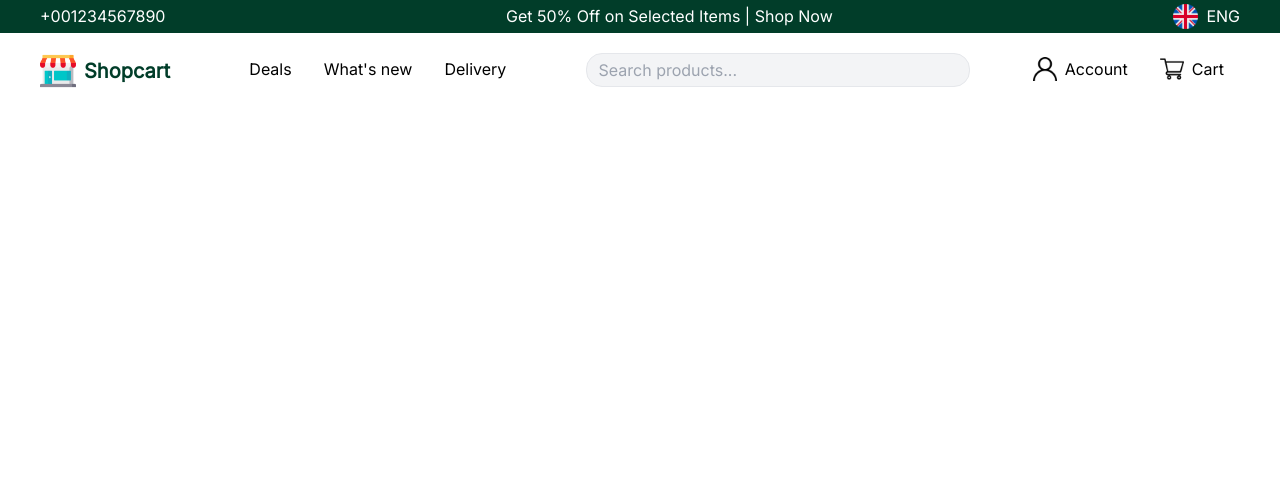
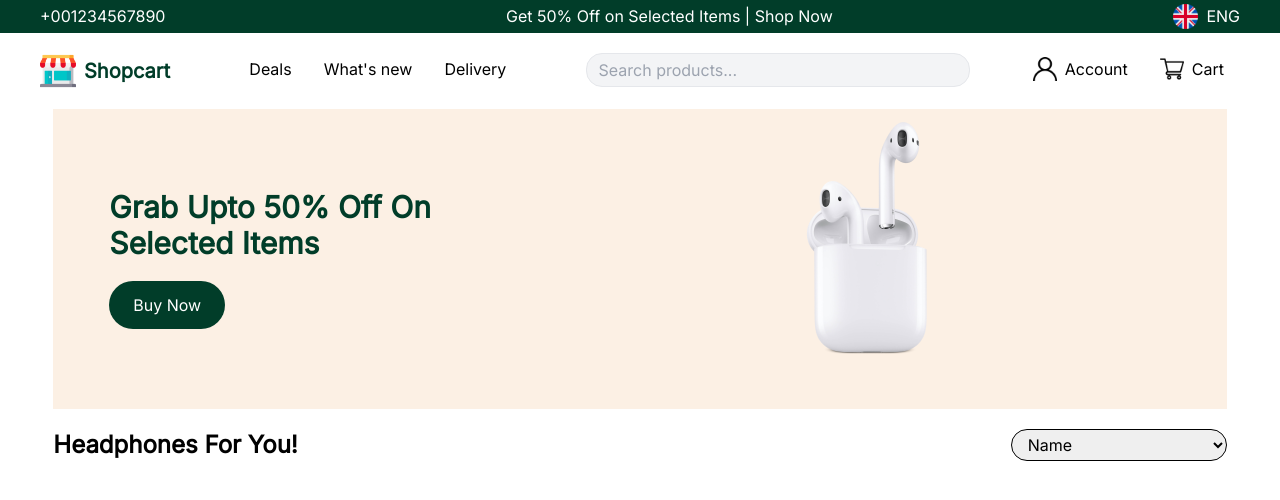
Before and after one commit to AramAfunts/React-Headphones, a React (Create React App) app: page / in a window 1280 px wide. Shown: the top 500 px of the page. Built offline with nearby package versions, Linux system fonts and the light colour scheme.

Commit message:
added hero section

```diff
--- a/src/App.js
+++ b/src/App.js
@@ -1,12 +1,46 @@
 import React from "react";
 import { TopBar } from "./components/TopBar";
 import { Header } from "./components/Header";
+import { Hero } from "./components/Hero";
 
 function App() {
   return (
     <div className="App">
       <TopBar />
       <Header />
+      <div className="wrapper">
+        <Hero />
+        <div className="products">
+          <div className="top-block">
+            <h1>Headphones For You!</h1>
+            <select>
+              <option value="Sort by" disabled>Sort by</option>
+              <option value="Name">Name</option>
+              <option value="Price: Lowest to highest">
+                Price: Lowest to highest
+              </option>
+              <option value="Price: Highest to lowest">
+                Price: Highest to lowest
+              </option>
+            </select>
+          </div>
+          {/* <div className="products-list">
+            <div className="product-card">
+              <div className="product-image">
+                <img src="img/hero.png" alt="item" />
+              </div>
+              <div className="mt-2 mx-1 text-black">
+                <div className="justify-between flex font-extrabold text-sm">
+                  <span>Airpods Pro</span>
+                  <p>59.99$</p>
+                </div>
+                <p className="text-sm mt-2">Apple Inc.</p>
+                <button className="border border-black rounded-3xl py-2 px-4 mt-4 hover:bg-green-700">Add to Cart</button>
+              </div>
+            </div>
+          </div> */}
+        </div>
+      </div>
     </div>
   );
 }
--- /dev/null
+++ b/src/components/Hero.js
@@ -0,0 +1,18 @@
+import React from "react";
+
+export const Hero = () => {
+  return (
+    <div className="hero">
+      <div className="left-side">
+        <h1 className="hero-text">
+          Grab Upto 50% Off On
+          <br /> Selected Items
+        </h1>
+        <button className="hero-btn">Buy Now</button>
+      </div>
+      <div className="right-side">
+        <img src="img/hero.png" alt="hero" />
+      </div>
+    </div>
+  );
+};
--- a/src/index.scss
+++ b/src/index.scss
@@ -48,9 +48,72 @@ header {
     img {
       @apply w-6 h-6 mr-2;
     }
+  }
+}
 
-    p {
-      @apply hover:text-gray-400 transition-colors;
+.wrapper {
+  @apply w-11/12 m-auto;
+}
+
+.hero {
+  background-color: #FCF0E4;
+  @apply w-full flex;
+
+  .left-side {
+    @apply w-2/5 py-20 px-14;
+
+    .hero-text {
+      @apply font-extrabold text-3xl;
+      color: #013D29;
+    }
+
+    .hero-btn {
+      background-color: #013D29;
+      @apply mt-5 py-3 px-6 rounded-3xl text-white;
+    }
+
+    .hero-btn:hover {
+      @apply bg-green-400 text-white py-4 px-7 rounded-full transition-all;
+    }
+  }
+
+  .right-side {
+    @apply w-3/5;
+
+    img {
+      @apply w-64 h-64 m-auto;
     }
   }
 }
+
+.products {
+  @apply w-full mt-5;
+
+  .top-block {
+    @apply justify-between flex;
+
+    h1 {
+      @apply font-extrabold text-2xl;
+    }
+
+    select {
+      @apply border border-black rounded-3xl pl-3 outline-none;
+    }
+  }
+
+  .products-list {
+    @apply flex my-10;
+
+    .product-card {
+      @apply w-[250px] h-[250px];
+
+      .product-image {
+        @apply bg-gray-200 w-full;
+
+        img {
+          @apply w-[200px] h-[200px] m-auto;
+        }
+      }
+    }
+  }
+}
```
Also changed, not shown: public/img/hero.png (added).
